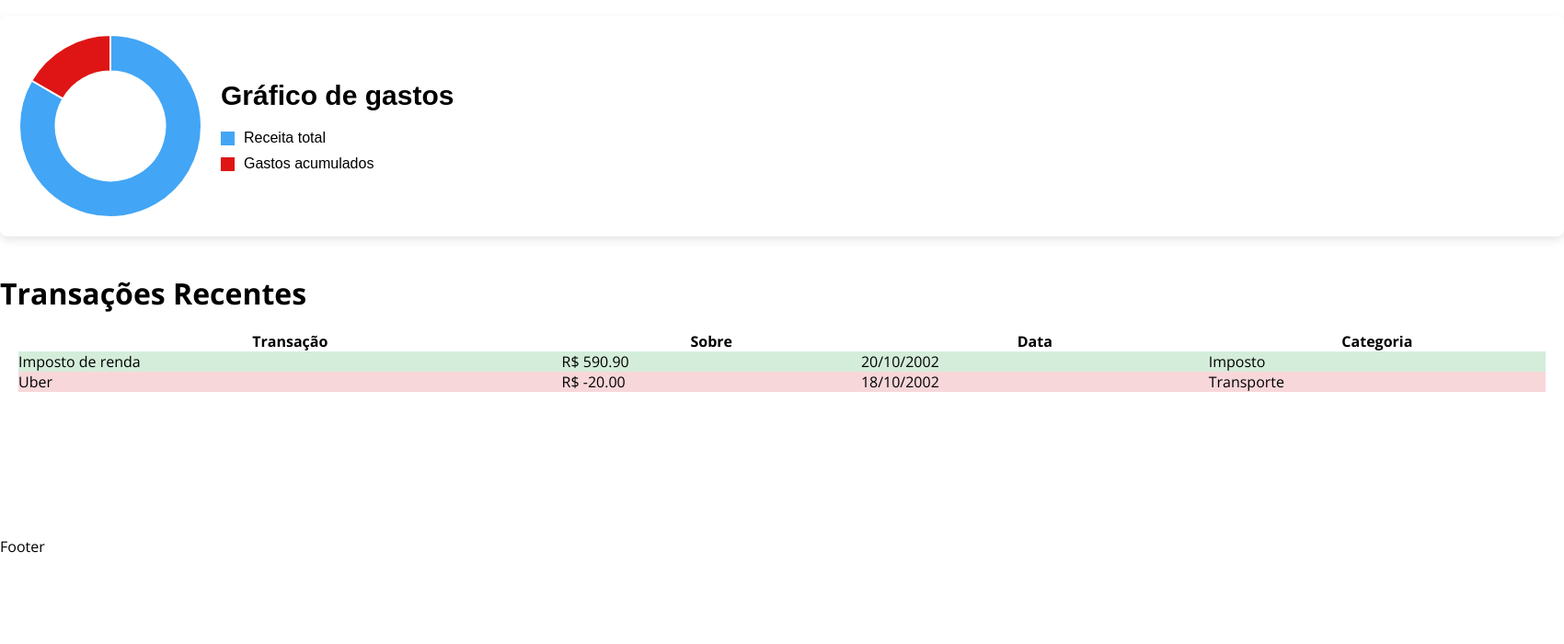
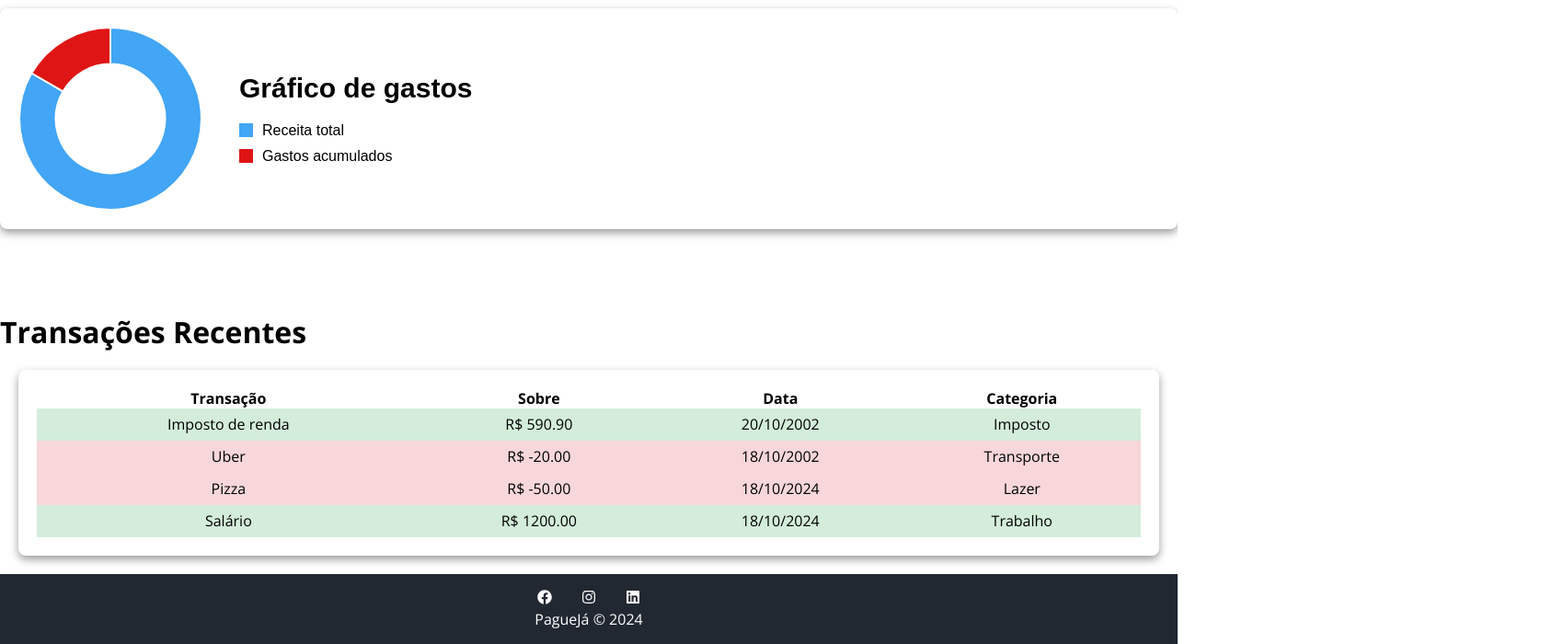
Before and after one commit to PagueJa/Site_poupeja, a React (Create React App) app: page / in a window 1280 px wide. Shown: the part 394-1094 px from the top of the page at 92% size, 1700 px wide, since content can reach past the window. Before the commit the page ends 999 px from the top, so only its background shows below. Built offline with nearby package versions, Linux system fonts and the light colour scheme.

Commit message:
Pagina home feita

```diff
--- a/package.json
+++ b/package.json
@@ -11,6 +11,7 @@
     "react": "^18.3.1",
     "react-chartjs-2": "^5.2.0",
     "react-dom": "^18.3.1",
+    "react-icons": "^5.3.0",
     "react-router-dom": "^6.26.1",
     "react-scripts": "5.0.1",
     "uuid": "^10.0.0",
--- a/src/App.js
+++ b/src/App.js
@@ -5,7 +5,8 @@ import Categorias from './components/pages/Categorias';
 import Historico from './components/pages/Historico';
 
 import Container from './components/layout/Container'; // Importa o componente Container
-import Navbar from './components/layout/Navbar'
+import Navbar from './components/layout/Navbar';
+import Footer from './components/layout/Footer';
 
 function App() {
   return (
@@ -49,7 +50,7 @@ function App() {
           }
         />
       </Routes>
-      <p>Footer</p>
+      <Footer/>
     </Router>
   );
 }
--- a/src/components/layout/Container.module.css
+++ b/src/components/layout/Container.module.css
@@ -1,5 +1,6 @@
 .container {/* altera o conteiner de todas as paginas, principalmente a largura */
-    width: 1700px;
+    max-width: 1600px;
+    width: 100%;
     display: flex;
     justify-content: space-between;
     margin: 0 auto;
--- a/src/components/layout/DoughnutChart.js
+++ b/src/components/layout/DoughnutChart.js
@@ -40,11 +40,11 @@ const DoughnutChart = ({ receita, despesas }) => {
     }, [receita, despesas]);
 
     return (
-        <div style={{ display: 'flex', alignItems: 'center', boxShadow: '0px 4px 10px rgba(0, 0, 0, 0.1)', padding: '20px', borderRadius: '8px', backgroundColor: 'white' }}>
+        <div style={{ display: 'flex', alignItems: 'center', boxShadow: '0px 4px 10px rgba(0, 0, 0, 0.4)', padding: '20px', borderRadius: '8px', backgroundColor: 'white'}}>
             <div style={{ width: '200px', height: '200px' }}>
                 <Chart type="doughnut" data={chartData} options={chartOptions} />
             </div>
-            <div style={{ marginLeft: '20px' }}>
+            <div style={{ marginLeft: '40px' }}>
                 <h3 style={{ fontFamily: 'Arial, sans-serif', marginBottom: '20px', fontSize: '30px' }}>Gráfico de gastos</h3>
                 <div style={{ display: 'flex', flexDirection: 'column', justifyContent: 'center' }}>
                     <div style={{ display: 'flex', alignItems: 'center', marginBottom: '10px' }}>
--- /dev/null
+++ b/src/components/layout/Footer.js
@@ -0,0 +1,17 @@
+import {FaFacebook, FaInstagram, FaLinkedin} from 'react-icons/fa'
+import styles from './Footer.module.css'
+
+const Footer = () => {
+  return (
+    <footer className={styles.footer}>
+        <ul className={styles.social_list}>
+            <li><FaFacebook/></li>
+            <li><FaInstagram/></li>
+            <li><FaLinkedin/></li>
+        </ul>
+        <p><span>PagueJá</span> &copy; 2024</p>
+    </footer>
+  )
+}
+
+export default Footer
--- /dev/null
+++ b/src/components/layout/Footer.module.css
@@ -0,0 +1,20 @@
+.footer{
+    background-color: #222831;
+    color: #FFF;
+    padding: 1em;
+    text-align: center;
+}
+
+.social_list{
+    display: flex;
+    justify-content: center;
+    list-style-type: none;
+}
+
+.social_list li {
+    margin: 0 1em;
+}
+
+.social_list li:hover{
+    color: #555555;
+}
--- a/src/components/layout/RecentTransactions.js
+++ b/src/components/layout/RecentTransactions.js
@@ -16,13 +16,27 @@ const transactions = [
     date: '18/10/2002',
     category: 'Transporte',
   },
+  {
+    id: 3,
+    title: 'Pizza',
+    amount: -50.00,
+    date: '18/10/2024',
+    category: 'Lazer',
+  },
+  {
+    id: 4,
+    title: 'Salário',
+    amount: 1200.00,
+    date: '18/10/2024',
+    category: 'Trabalho',
+  },
 ];
 
 const RecentTransaction = () => {
   return (
-    <div className='td' style={{ margin: '20px' }}>
-      <table style={{ width: '100%', borderCollapse: 'collapse' }}>
-        <thead >
+    <div className={styles.container}>
+      <table className={styles.table}>
+        <thead>
           <tr>
             <th>Transação</th>
             <th>Sobre</th>
@@ -33,6 +47,7 @@ const RecentTransaction = () => {
         <tbody>
           {transactions.map((transaction) => (
             <tr
+              className={styles.row}
               key={transaction.id}
               style={{
                 backgroundColor: transaction.amount > 0 ? '#d4edda' : '#f8d7da',
--- a/src/components/layout/RecentTransactions.module.css
+++ b/src/components/layout/RecentTransactions.module.css
@@ -1,3 +1,25 @@
-.tbody      .td {
+.tr{
+    text-align: center;
+    align-items: center;
+    padding: 0 90px;
+}
+
+.container {
+    margin: 20px;
+    display: flex;
+    align-items: center;
+    box-shadow: 0px 4px 10px rgba(0, 0, 0, 0.4);
+    padding: 20px;
+    border-radius: 8px;
+    background-color: white;
+  }
+
+.table {
+    width: 100%;
+    border-collapse: collapse;
+}
+
+ .row {
+    height: 35px;
     text-align: center;
 }
--- a/src/components/pages/Home.module.css
+++ b/src/components/pages/Home.module.css
@@ -5,5 +5,5 @@
 }
 
 .trasacoes_recentes{
-    margin-top: 40px;
+    margin-top: 90px;
 }
```
Also changed, not shown: 1 other file (tests, documents, lock files or other folders).
